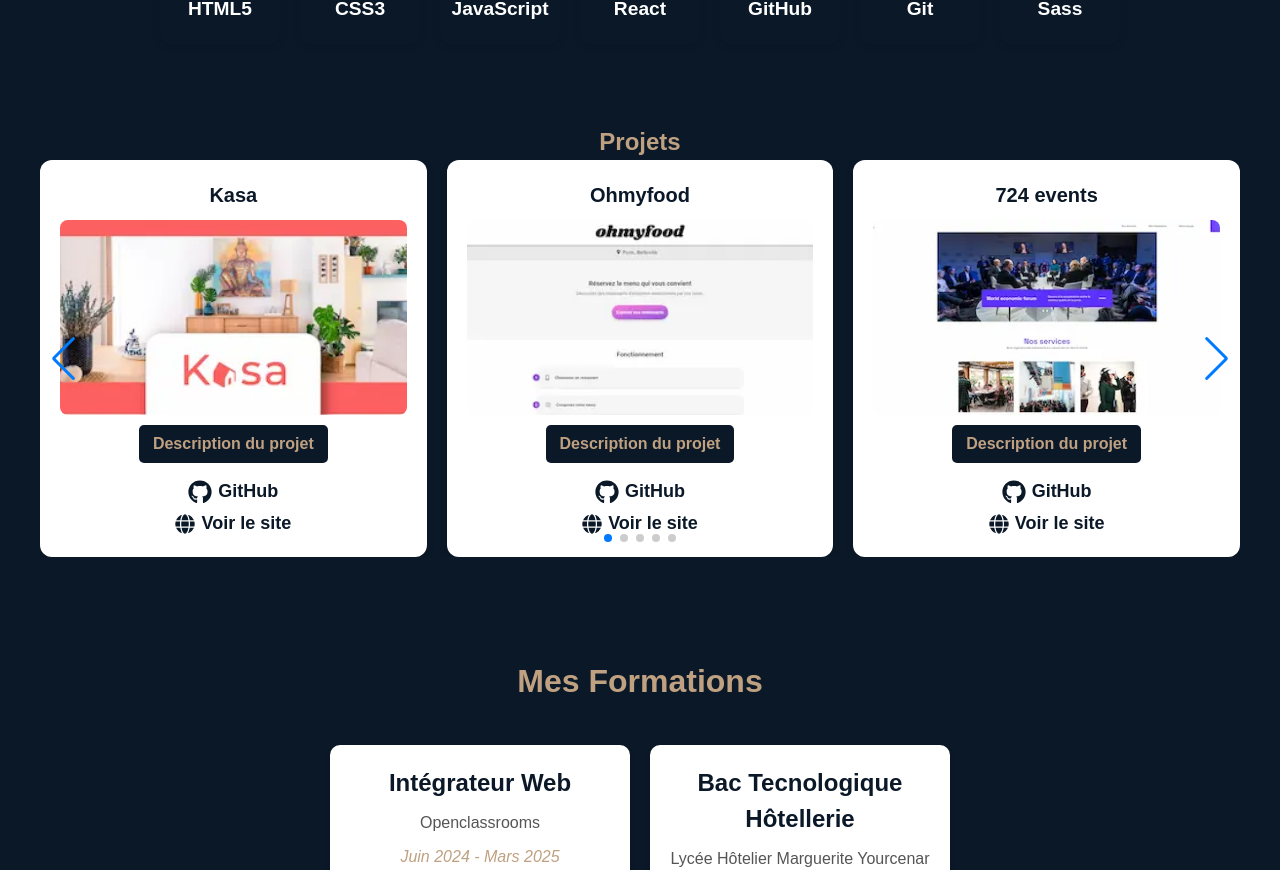
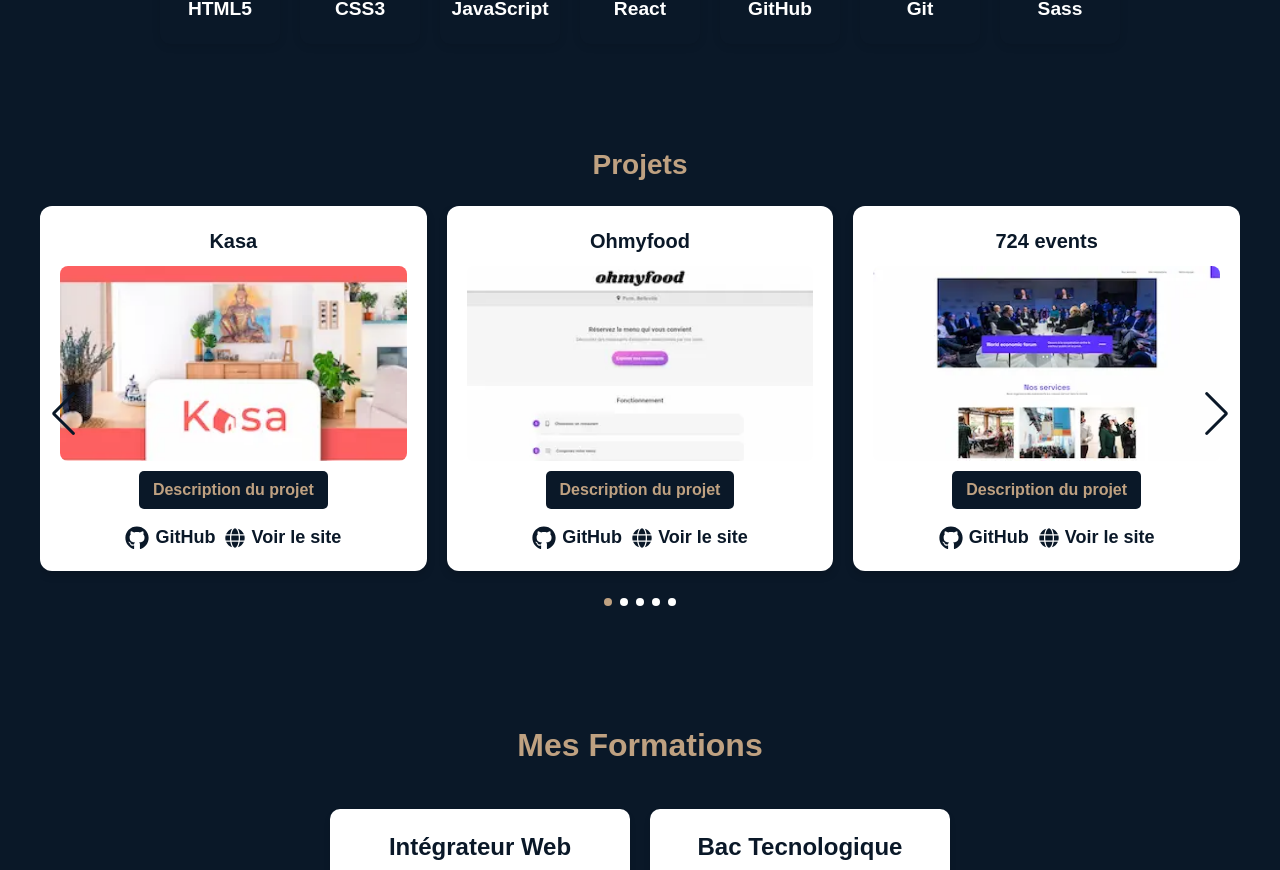
Before and after one commit to YoDaMned59/mon-portfolio, a React (Vite) app in the folder mon-portfolio/: page / in a window 1280 px wide. Shown: the part 960-1830 px from the top of the page. Built offline with nearby package versions, Linux system fonts and the light colour scheme.

Commit message:
change style SCSS card an title "project"

```diff
--- a/mon-portfolio/src/components/Cards.jsx
+++ b/mon-portfolio/src/components/Cards.jsx
@@ -15,13 +15,15 @@
         navigation
         pagination={{ clickable: true }}
         loop={true}
+        loopAdditionalSlides={1}
+        initialSlide={0}
         breakpoints={{
             768: { slidesPerView: 2 },
             1024: { slidesPerView: 3 }
         }}
+            className="swiper-container"
         >
-            {data.length > 0 &&
-                data.map((project) => (
+            {data.map((project) => (
                 <SwiperSlide key={project.id}>
                     <h3>{project.title}</h3>
                     <img
--- a/mon-portfolio/src/styles/projects.scss
+++ b/mon-portfolio/src/styles/projects.scss
@@ -3,16 +3,34 @@
   padding: 40px;
   color: #BFA181;
 
-  .section-title {
+  .title {
     font-size: 28px;
     font-weight: bold;
-    margin-bottom: 20px;
+    margin: 20px 0;
   }
 
   .swiper-container {
     width: 100%;
-    max-width: 1200px;
     margin: auto;
+  }
+
+  .swiper-button-next,
+  .swiper-button-prev {
+    color: #0A1828 !important;
+  }
+
+  .swiper-button-next:hover,
+  .swiper-button-prev:hover {
+    color: #BFA181 !important;
+  }
+
+  .swiper-pagination-bullet {
+    background-color: white !important;
+    opacity: 1;
+  }
+
+  .swiper-pagination-bullet-active {
+    background-color: #BFA181 !important;
   }
 
   .swiper-slide {
@@ -22,6 +40,7 @@
     text-align: center;
     padding: 20px;
     background: #fff;
+    margin-bottom: 50px;
     border-radius: 12px;
     box-shadow: 0 4px 8px rgba(0, 0, 0, 0.15);
     transition: transform 0.3s, box-shadow 0.3s;
@@ -73,8 +92,9 @@
     .carousel-links {
       margin-top: 10px;
       display: flex;
-      flex-direction: column;
+      flex-direction: row;
       align-items: center;
+      gap: 10px;
 
       a {
         color: #0A1828;
```
Lines whose indentation alone changed are shown as unchanged.
